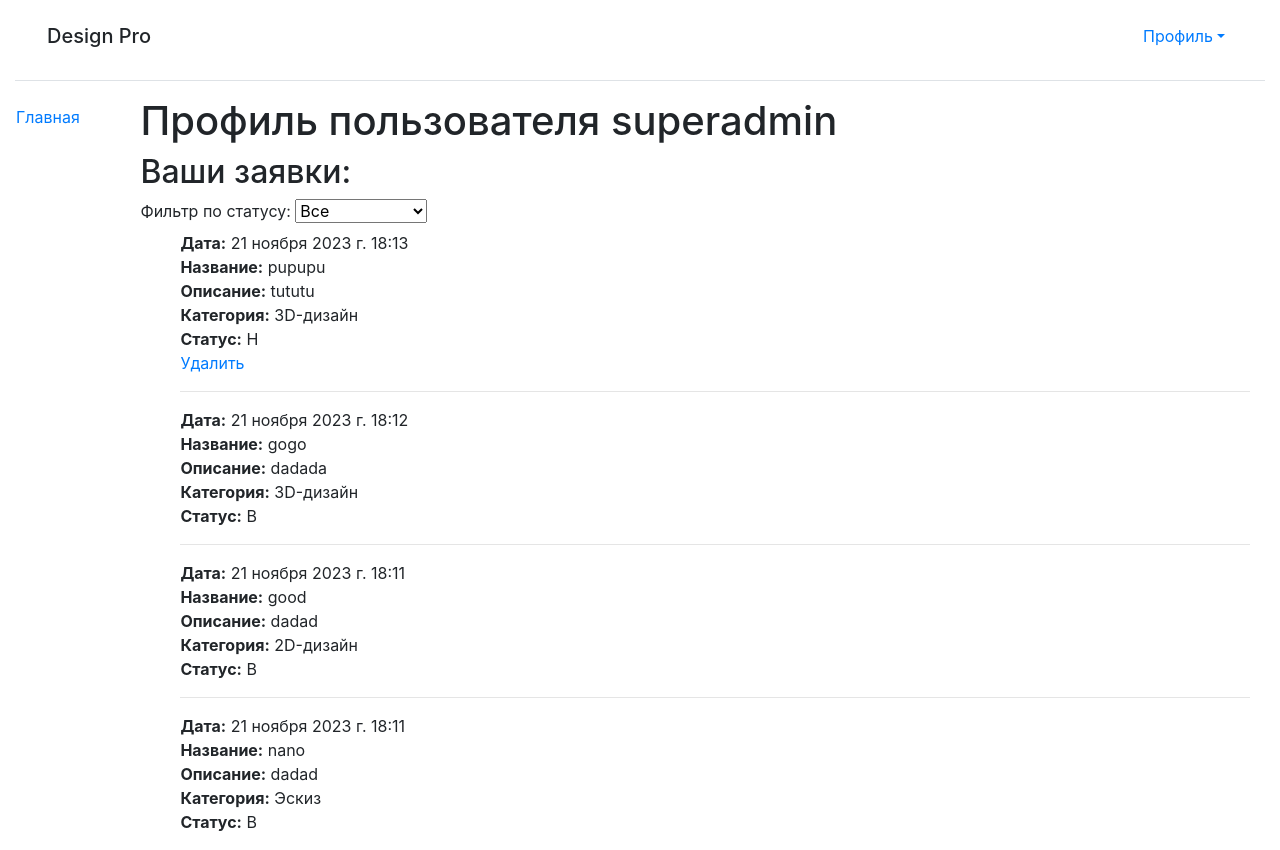
After one commit to alPumpur/part2_new, a Django app: page /applications/profile/ in a window 1280 px wide. The commit adds this page. Run offline with Django 4.2, Linux system fonts and the light colour scheme; a user stored in the database is signed in; data comes from the database, SQL or seed files in the repository; both versions use the stored data as it was after the commit; some libraries are stand-ins or nearby versions.

Commit message:
2.2 Выход; Создание заявки; Просмотр своих заявок; Удаление своей заявки.

```diff
--- a/design/applications/models.py
+++ b/design/applications/models.py
@@ -47,8 +47,9 @@ class Application(models.Model):
     date_app = models.DateTimeField(verbose_name="Временная метка", auto_now_add=True)
     name_app = models.CharField(verbose_name="Название", max_length=50, blank=False)
     desc_app = models.CharField(verbose_name="Описание", max_length=200, blank=False)
-    category = models.ForeignKey(CategoryApplication, on_delete=models.CASCADE, blank=False)
-    image_app = models.ImageField(verbose_name="Фотография", upload_to='images/', blank=False)
+    category = models.ForeignKey(CategoryApplication, on_delete=models.CASCADE, blank=False, verbose_name="Категория")
+    image_app = models.ImageField(verbose_name="Фотография", upload_to='images/', blank=False,
+                                  validators=[FileExtensionValidator(allowed_extensions=['png', 'jpg', 'jpeg', 'bmp'])])
     user = models.ForeignKey(AdvUser, on_delete=models.CASCADE, verbose_name="Пользователь")
 
     STATUS_CHOICES = (
--- /dev/null
+++ b/design/applications/templates/applications/profile.html
@@ -0,0 +1,39 @@
+{% extends "base.html" %}
+
+
+{% block content %}
+
+<h1>Профиль пользователя {{ user.username }}</h1>
+<h2>Ваши заявки:</h2>
+{% if applications %}
+    <label for="status_filter">Фильтр по статусу:</label>
+        <select name="status_filter" id="status_filter" onchange="location.href = '{% url 'profile' %}?status_app=' + this.value;">
+            <option value="all" {% if status_filter == 'all' %}selected{% endif %}>Все</option>
+            <option value="Н" {% if status_filter == 'Н' %}selected{% endif %}>Новые</option>
+            <option value="П" {% if status_filter == 'П' %}selected{% endif %}>В работе</option>
+            <option value="В" {% if status_filter == 'В' %}selected{% endif %}>Выполненные</option>
+        </select>
+
+  <ul style="list-style: none">
+  {% for app in applications %}
+        <li><strong>Дата:</strong> {{app.date_app}}</li>
+        <li><strong>Название:</strong> {{app.name_app}}</li>
+        <li><strong>Описание:</strong> {{app.desc_app}}</li>
+        <li><strong>Категория:</strong> {{app.category}}</li>
+        <li><strong>Статус:</strong> {{app.status_app}}</li>
+        {% if app.status_app == 'Н' %}<li><a href="{% url 'delete' app.pk%}">Удалить</a></li>{% endif %}
+        {% if not forloop.last %}<hr>{% endif %}
+  {% endfor %}
+  </ul>
+{% else %}
+    <label for="status_filter">Фильтр по статусу:</label>
+        <select name="status_filter" id="status_filter" onchange="location.href = '{% url 'profile' %}?status_app=' + this.value;">
+            <option value="all" {% if status_filter == 'all' %}selected{% endif %}>Все</option>
+            <option value="Н" {% if status_filter == 'Н' %}selected{% endif %}>Новые</option>
+            <option value="П" {% if status_filter == 'П' %}selected{% endif %}>В работе</option>
+            <option value="В" {% if status_filter == 'В' %}selected{% endif %}>Выполненные</option>
+        </select>
+<h2>Пока у вас нету заявок</h2>
+{% endif %}
+
+{% endblock %}
--- a/design/applications/templates/base.html
+++ b/design/applications/templates/base.html
@@ -18,9 +18,9 @@
         <div class="nav-item dropdown">
             <a class="nav-link dropdown-toggle" href="#" data-toggle="dropdown" aria-haspopup="true" aria-expanded="false">Профиль</a>
             <div class="dropdown-menu">
-                <a class="dropdown-item" >Мои заявки</a>
+                <a class="dropdown-item" href="{% url 'profile' %}" >Мои заявки</a>
                 <div class="dropdown-divider"></div>
-                <a class="dropdown-item" >Создание заявки</a>
+                <a class="dropdown-item" href="{% url 'create' %}" >Создание заявки</a>
                 <div class="dropdown-divider"></div>
                 <a class="dropdown-item" href="{% url 'logout' %}?next={% url 'index' %}">Выйти</a>
             </div>
--- a/design/applications/urls.py
+++ b/design/applications/urls.py
@@ -5,5 +5,8 @@ from . import views
 urlpatterns = [
     path('', views.index, name='index'),
     path('', include('django.contrib.auth.urls')),
-    path('register/', views.RegisterView.as_view(), name='register')
+    path('register/', views.RegisterView.as_view(), name='register'),
+    path('profile/', views.UserProfile, name='profile'),
+    path('create/', views.CreateApplicationView.as_view(), name='create'),
+    path('delete/<int:pk>/', views.DeleteApplicationView.as_view(), name='delete'),
 ]
--- a/design/applications/views.py
+++ b/design/applications/views.py
@@ -1,7 +1,8 @@
 from django.shortcuts import render
 from django.urls import reverse_lazy
-from django.views.generic import CreateView
-from .forms import RegisterForm
+from django.views.generic import CreateView, DeleteView
+from django.contrib.auth.decorators import login_required
+from .forms import RegisterForm, CreateApplicationForm
 from .models import *
 
 
@@ -19,3 +20,36 @@ class RegisterView(CreateView):
     form_class = RegisterForm
     template_name = 'applications/register.html'
     success_url = reverse_lazy('login')
+
+
+@login_required()
+def UserProfile(request):
+    status_filter = request.GET.get('status_app', 'all')
+
+    if status_filter == 'all':
+        applications = Application.objects.filter(user=request.user).order_by('-date_app')
+    else:
+        applications = Application.objects.filter(user=request.user, status_app=status_filter).order_by('-date_app')
+
+    context = {
+        'applications': applications,
+        'status_filter': status_filter,
+    }
+
+    return render(request, 'applications/profile.html', context)
+
+
+class CreateApplicationView(CreateView):
+    form_class = CreateApplicationForm
+    template_name = 'applications/create_application.html'
+    success_url = reverse_lazy('index')
+
+    def form_valid(self, form):
+        form.instance.user = self.request.user
+        return super(CreateApplicationView, self).form_valid(form)
+
+
+class DeleteApplicationView(DeleteView):
+    model = Application
+    template_name = 'applications/delete_application.html'
+    success_url = reverse_lazy('profile')
```
Also changed, not shown: design/applications/forms.py (+15 -1 lines), design/applications/templates/applications/create_application.html (added, +14 -0 lines), design/applications/templates/applications/delete_application.html (added, +20 -0 lines), design/applications/migrations/0002_alter_application_category.py (added), design/db.sqlite3, 1 other file.
